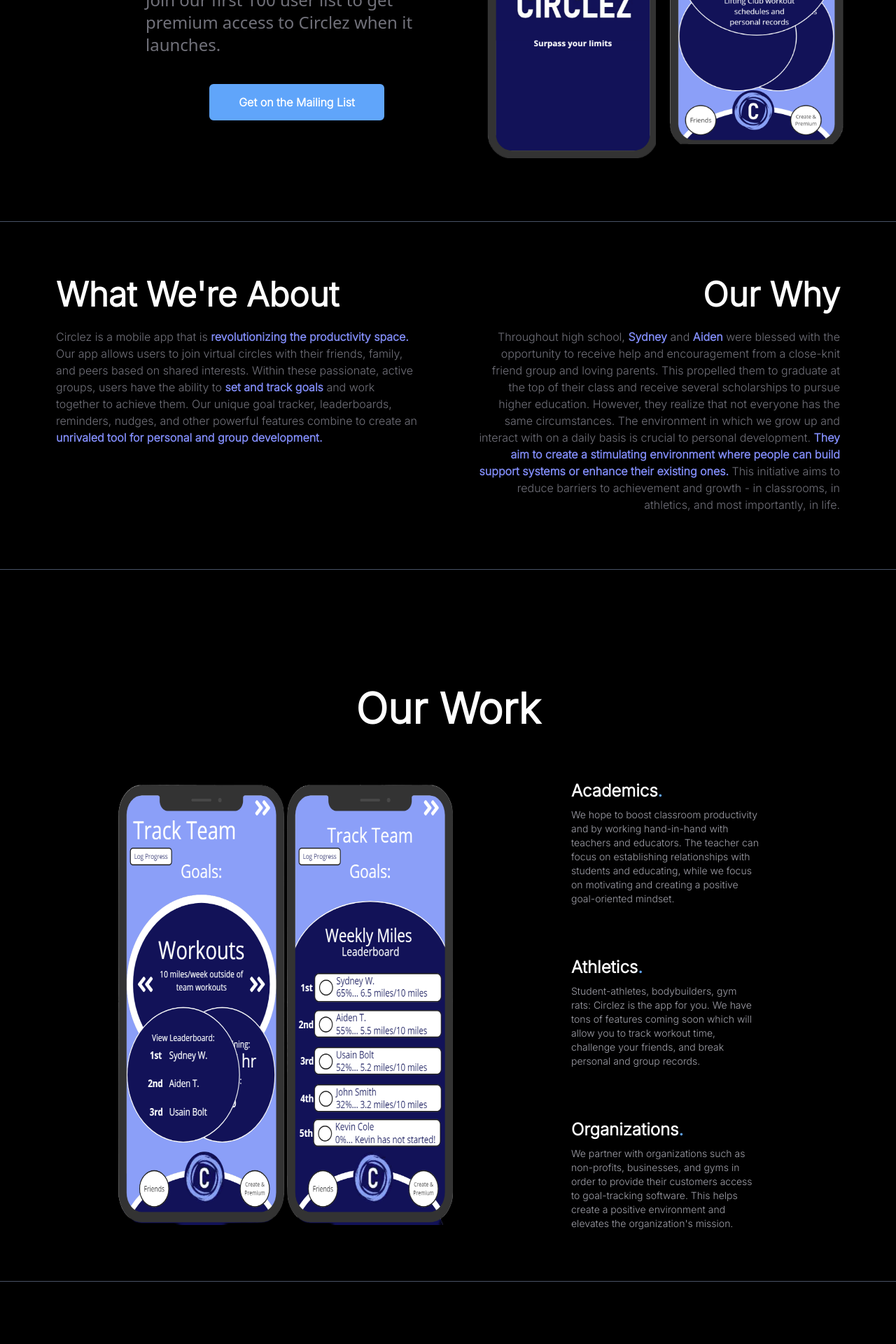
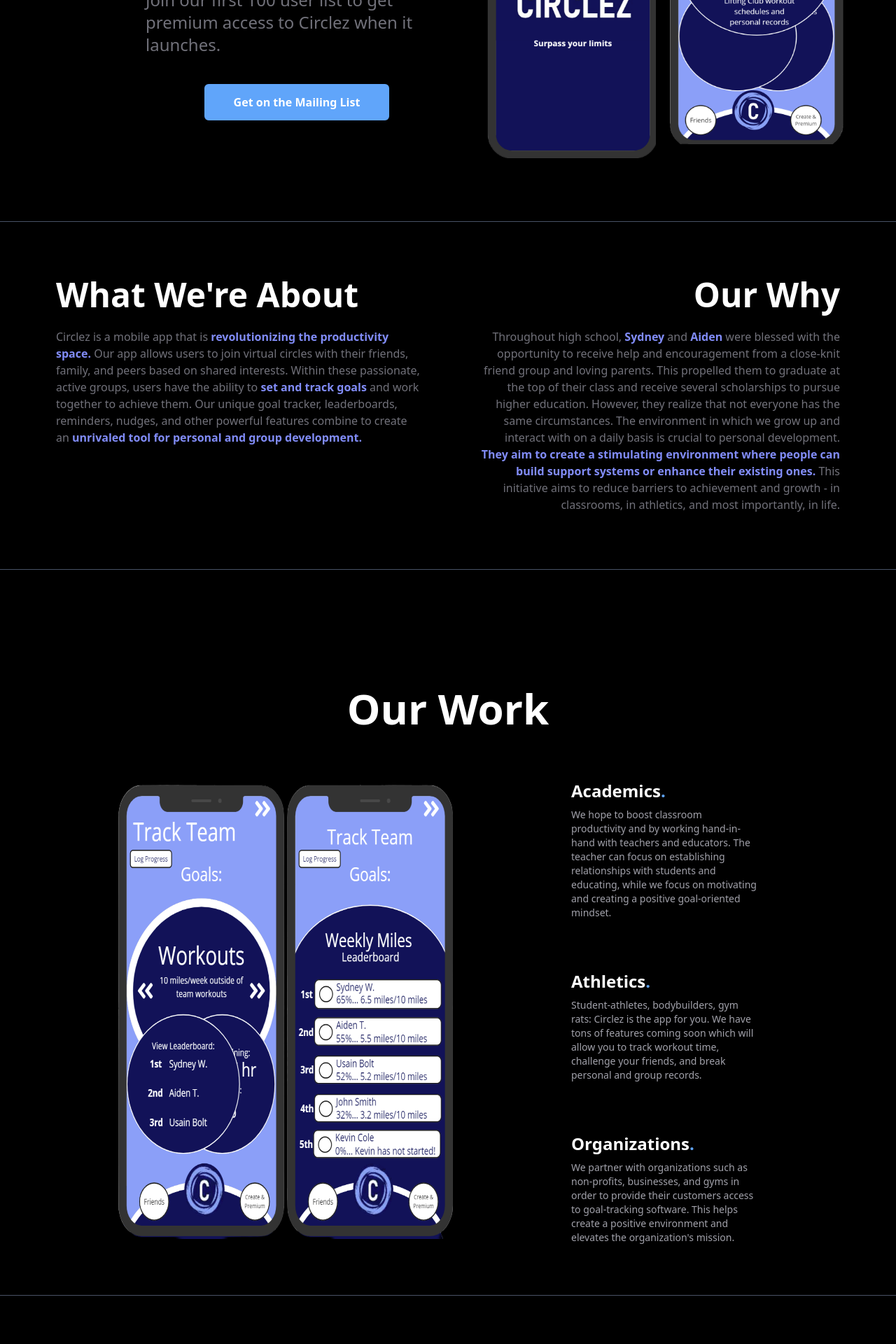
Before and after one commit to kharvey19/circlez-landing, a React (Create React App) app: page / in a window 1280 px wide. Shown: the part 720-2640 px from the top of the page at 70% size. Built offline with nearby package versions, Linux system fonts and the light colour scheme; a web font is replaced by a local one.

Commit message:
font for mobile

```diff
--- a/src/components/About.js
+++ b/src/components/About.js
@@ -7,8 +7,8 @@
         <div className=" bg-black">
         <div className="md:grid grid-cols-2 pb-20 b bt">
         <div className="md:ml-20 pt-20 ">
-          <h1 className="text-5xl mb-6 font-bold text-white text-center md:text-left inter">What We're About</h1>
-          <p className="text-md mb-6 text-white inter text-left text-zinc-500 ml-10 mr-10 md:ml-0">
+          <h1 className="text-5xl mb-6 font-bold text-white text-center md:text-left md:inter">What We're About</h1>
+          <p className="text-md mb-6 text-white md:inter text-left text-zinc-500 ml-10 mr-10 md:ml-0">
             Circlez is a mobile app that is <span className="text-indigo-400 font-bold"> revolutionizing the productivity space.</span> Our app allows users to join
             virtual circles with their friends, family, and peers based on shared interests. Within these
             passionate, active groups, users have the ability to <span className="text-indigo-400 font-bold">set and track goals</span> and <span className=""> work together</span> to
@@ -17,8 +17,8 @@
           </p>
         </div>
         <div className="md:mr-20 pt-20 ">
-          <h1 className="text-5xl mb-6 font-bold text-white text-center md:text-right inter">Our Why</h1>
-          <p className="text-md text-white md:text-right inter text-zinc-500 ml-10 mr-10 md:mr-0">
+          <h1 className="text-5xl mb-6 font-bold text-white text-center md:text-right md:inter">Our Why</h1>
+          <p className="text-md text-white md:text-right md:inter text-zinc-500 ml-10 mr-10 md:mr-0">
             Throughout high school, <span className="text-indigo-400 font-bold"> Sydney </span> and <span className="text-indigo-400 font-bold"> Aiden </span>  were blessed with the opportunity to receive help and encouragement from a close-knit friend group and loving parents. This propelled them to graduate at the top of their class and receive several scholarships to pursue higher education. However, they realize that not everyone has the same circumstances. The environment in which we grow up and interact with on a daily basis is crucial to personal development. <span className="text-indigo-400 font-bold"> They aim to create a stimulating environment where people can build support systems or enhance their existing ones. </span> This initiative aims to reduce barriers to achievement and growth - in classrooms, in athletics, and most importantly, in life.
           </p>
 
--- a/src/components/Contact.js
+++ b/src/components/Contact.js
@@ -5,14 +5,14 @@
     <div className="text-white  bg-black b ">
         <div className="md:grid md:grid-cols-2">
             <div className="md:ml-20 pt-20 ">
-                <h1 className="text-5xl md:text-6xl mb-6 font-bold text-white text-center md:text-left inter">Contact Us</h1>
-                <p className="text-md mb-6 text-white inter text-left text-zinc-500 mr-10 ml-10 md:ml-0">
+                <h1 className="text-5xl md:text-6xl mb-6 font-bold text-white text-center md:text-left md:inter">Contact Us</h1>
+                <p className="text-md mb-6 text-white md:inter text-left text-zinc-500 mr-10 ml-10 md:ml-0">
                     We are always looking for new opportunities to partner with organizations and individuals who share our vision. If you are interested in working with us, please reach out to us at&nbsp;
                     <a href="mailto:development@circlez-online.com" className="text-blue-400"> development@circlez-online.com.</a>
                 </p>
 
-                <p className='ml-10 md:ml-0'> Sydney Wirdeu : <a href="mailto:sydneywiredu@circlez-online.com" className="text-blue-400"> sydneywiredu@circlez-online.com </a> </p>
-                <p className='ml-10 md:ml-0'> Aiden Tahmazian : <a href="mailto:atahmazian@circlez-online.com" className="text-blue-400"> atahmazian@circlez-online.com </a> </p>
+                <p className='ml-10 md:ml-0 mr-10 md:mr-0'> Sydney Wirdeu: <a href="mailto:sydneywiredu@circlez-online.com" className="text-blue-400"> sydneywiredu@circlez-online.com </a> </p>
+                <p className='ml-10 md:ml-0 md:mr-0 mr-10'> Aiden Tahmazian: <a href="mailto:atahmazian@circlez-online.com" className="text-blue-400"> atahmazian@circlez-online.com </a> </p>
 
             </div>
      <div className="contact-container bg-black md:mt-16 ">
--- a/src/components/Home.js
+++ b/src/components/Home.js
@@ -5,13 +5,13 @@
 const Home = () => {
     return (
     <main className="bg-black w-screen">
-    <p className="text-white text-6xl inter font-bold pt-44  text-center "> A <span className='text-indigo-400'> hub </span> for motivation.</p>
+    <p className="text-white text-6xl md:inter font-bold pt-44  text-center "> A <span className='text-indigo-400'> hub </span> for motivation.</p>
       <div className="md:grid md:grid-cols-2 ">
         <div className=" mr-10 md:mr-0 md:ml-40 md:pt-20 col-span-1 mb-36 pt-16">
             <p className="ml-12 text-white text-center md:text-left md:mt-32 text-3xl md:text-4xl font-bold">A social media app startup harnessing the power of positive peer pressure to help young adults track and achieve goals.</p>
             <p className="ml-12 text-zinc-500 text-center md:text-left text-2xl mt-5">Join our first 100 user list to get premium access to Circlez when it launches.</p>
             <div className='ml-12 flex justify-center'>
-                <button className="hover:cursor-pointer mt-10 border-2 rounded-md p-3 pl-10 pr-10 bg-blue-400 text-white border-blue-400 hover:bg-black hover:text-blue-400 font-bold inter">Get on the Mailing List</button>
+                <button className="hover:cursor-pointer mt-10 border-2 rounded-md p-3 pl-10 pr-10 bg-blue-400 text-white border-blue-400 hover:bg-black hover:text-blue-400 font-bold md:inter">Get on the Mailing List</button>
             </div>
         </div>
         <div className="md:pt-20 flex justify-center flex-col md:flex-row items-center md:col-span-1">
--- a/src/components/Team.js
+++ b/src/components/Team.js
@@ -8,20 +8,20 @@
     <div className="text-white min-h-screen bg-black b">
       {/* <NavBar /> */}
       <div className="container mx-auto md:py-16 bg-black">
-        <h1 className="text-5xl md:text-6xl mb-24 text-center inter font-bold bg-black pt-24">Our Team</h1>
+        <h1 className="text-5xl md:text-6xl mb-24 text-center md:inter font-bold bg-black pt-24">Our Team</h1>
         <div className="grid grid-cols-1 sm:grid-cols-2 gap-12 justify-center bg-black mb-32">
         <div className="bg-zinc-900 rounded-3xl p-8 b flex flex-col items-center justify-center shadow-lg shadow-black ml-14 mr-14 md:ml-0 md:mr-0">
             <img src={Sydney} alt="Sydney" className="rounded-lg mb-10 w-2/3" />
-            <p className="font-bold text-xl mb-4 text-whit bg-zinc-900 inter">Sydney Wiredu - Co-Founder</p>
-            <p className="text-sm text-white bg-zinc-900 inter">
+            <p className="font-bold text-xl mb-4 text-whit bg-zinc-900 md:inter">Sydney Wiredu - Co-Founder</p>
+            <p className="text-sm text-white bg-zinc-900 md:inter">
                 Sydney is a rising sophomore at Harvard College double concentrating in Neuroscience and Economics on a pre-med track. He has a mind for innovation and seeks to inspire change in the next generation of future leaders. His entrepreneurial spirit stems from his firsthand experience dealing with outdated and inequitable systems. To him, Circlez is an initiative that levels the playing field by giving everyone, regardless of background or environment, an opportunity to challenge themselves and establish meaningful connections.
             </p>
         </div>
 
         <div className="bg-zinc-900 rounded-3xl p-8 b flex flex-col items-center shadow-lg shadow-black ml-14 mr-14 md:ml-0 md:mr-0">
             <img src={Aiden} alt="Aiden" className="rounded-lg mb-4 w-1/2 mb-10" />
-            <p className="font-bold text-xl mb-4 text-white bg-zinc-900 inter">Aiden Tahmazian - Co-Founder</p>
-            <p className="text-sm text-white bg-zinc-900 inter">
+            <p className="font-bold text-xl mb-4 text-white bg-zinc-900 md:inter">Aiden Tahmazian - Co-Founder</p>
+            <p className="text-sm text-white bg-zinc-900 md:inter">
                 Aiden is a rising sophomore at Rowan University majoring in Mechanical Engineering with a minor in Mathematics. His entrepreneurial passion stems from his parents who came to America to build a new life for themselves. With a passion for design and service, he wanted to create a product that would not only help others but revolutionize an industry as well. To him, Circlez resembles the support system that he, Sydney, and their friends had in grade school, and he wants to share it with others. In his free time, Aiden enjoys reading, playing basketball, tennis, pickleball, and spending time with loved ones.
             </p>
         </div>
--- a/src/components/Work.js
+++ b/src/components/Work.js
@@ -5,23 +5,23 @@
         <div>
             <div className="bg-black min-h-screen text-white grid md:grid-cols-4 b">
 
-                <h1 className="text-5xl md:text-6xl text-center md:py-10 md:col-span-4 inter font-bold mt-32" >Our Work</h1>
+                <h1 className="text-5xl md:text-6xl text-center md:py-10 md:col-span-4 md:inter font-bold mt-32" >Our Work</h1>
                     <div className="col-span-2 mb-10 md:mb-20 flex justify-center" >
                         <img src={goals} alt='' className="md:ml-44 w-9/12 mt-8" />
                     </div>
 
                     <div className="md:pr-44 md:pl-44 pl-16 pr-10 md:col-span-2">
                         <div className="rounded-lg mb-10 ">
-                            <p className="text-2xl pt-8 mb-2 inter text-left font-bold"> Academics<span className="text-blue-400">.</span> </p>
-                            <p className="text-sm pr-5 inter text-left text-zinc-400"> We hope to boost classroom productivity and by working hand-in-hand with teachers and educators. The teacher can focus on establishing relationships with students and educating, while we focus on motivating and creating a positive goal-oriented mindset.</p>
+                            <p className="text-2xl pt-8 mb-2 md:inter text-left font-bold"> Academics<span className="text-blue-400">.</span> </p>
+                            <p className="text-sm pr-5 md:inter text-left text-zinc-400"> We hope to boost classroom productivity and by working hand-in-hand with teachers and educators. The teacher can focus on establishing relationships with students and educating, while we focus on motivating and creating a positive goal-oriented mindset.</p>
                         </div>
                         <div className="rounded-lg mb-10 text-left">
-                            <p className="text-2xl pt-8 mb-2 inter font-bold "> Athletics<span className="text-blue-400">.</span> </p>
-                            <p className="text-sm pr-5  inter text-zinc-400"> Student-athletes, bodybuilders, gym rats: Circlez is the app for you. We have tons of features coming soon which will allow you to track workout time, challenge your friends, and break personal and group records.</p>
+                            <p className="text-2xl pt-8 mb-2 md:inter font-bold "> Athletics<span className="text-blue-400">.</span> </p>
+                            <p className="text-sm pr-5 md:inter text-zinc-400"> Student-athletes, bodybuilders, gym rats: Circlez is the app for you. We have tons of features coming soon which will allow you to track workout time, challenge your friends, and break personal and group records.</p>
                         </div>
                         <div className="text-left rounded-lg mb-10">
-                            <p className="text-2xl pt-8 mb-2 inter font-bold text-white"> Organizations<span className="text-blue-400">.</span> </p>
-                            <p className="text-sm pr-5 pb-8 inter text-zinc-400"> We partner with organizations such as non-profits, businesses, and gyms in order to provide their customers access to goal-tracking software. This helps create a positive environment and elevates the organization's mission. </p>
+                            <p className="text-2xl pt-8 mb-2 md:inter font-bold text-white"> Organizations<span className="text-blue-400">.</span> </p>
+                            <p className="text-sm pr-5 pb-8 md:inter text-zinc-400"> We partner with organizations such as non-profits, businesses, and gyms in order to provide their customers access to goal-tracking software. This helps create a positive environment and elevates the organization's mission. </p>
                         </div>
                     </div>
             </div>
```
